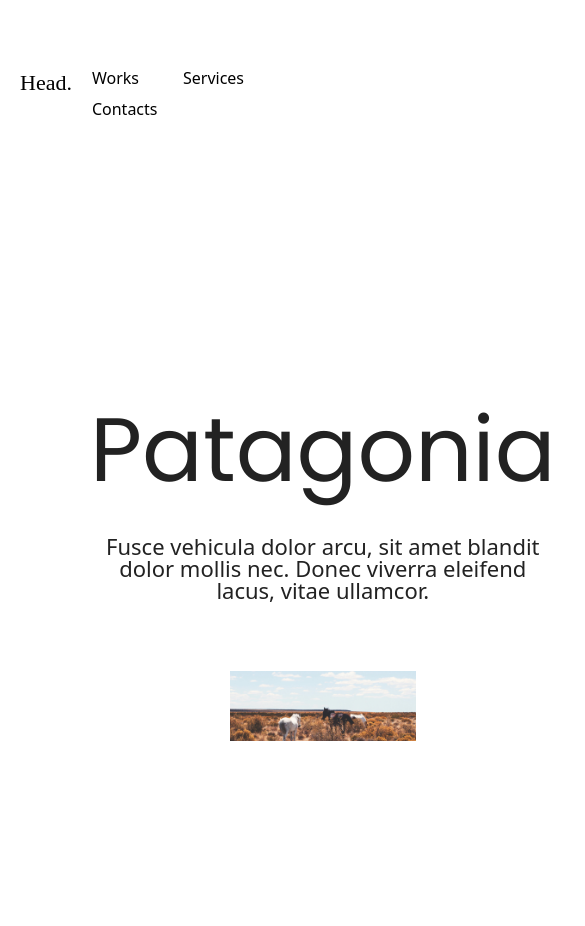
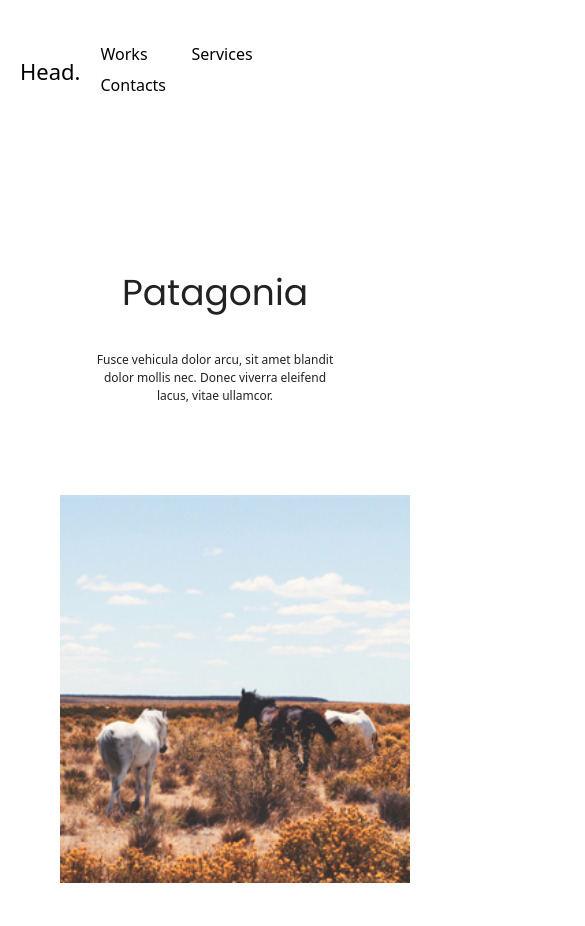
Before and after one commit to emeliethorin/responsive-designs, a plain HTML site: page index.html in a window 390 px wide. Shown: the whole page, 585 px wide, since content can reach past the window. Drawn offline with Linux system fonts and the light colour scheme; a web font is replaced by a local one.

Commit message:
added classes

```diff
--- a/index.html
+++ b/index.html
@@ -7,14 +7,14 @@
     <title>My responsive design</title>
     <link rel="stylesheet" href="styles/reset.css">
     <link rel="stylesheet" href="styles/styles.css">
-
     <link rel="preconnect" href="https://fonts.googleapis.com">
     <link rel="preconnect" href="https://fonts.gstatic.com" crossorigin>
     <link href="https://fonts.googleapis.com/css2?family=Aldrich&family=Poppins:ital,wght@0,100;0,200;0,300;0,400;0,500;0,600;0,700;0,800;0,900;1,100;1,200;1,300;1,400;1,500;1,600;1,700;1,800;1,900&family=Source+Sans+3:ital,wght@0,200..900;1,200..900&display=swap" rel="stylesheet">
+    <link rel="stylesheet" href="https://cdnjs.cloudflare.com/ajax/libs/font-awesome/4.7.0/css/font-awesome.min.css">
 </head>
 <body>
     <header>
-        <h3>Head.</h3>
+        <h3 class="logo">Head.</h3>
         <nav>
             <ul>
                 <li><a href="¤">Works</a></li>
@@ -26,10 +26,14 @@
     <main>
         <section class="first">
             <div class="card">
-                <h1>Patagonia</h1>
+                <h1 class="main__heading">Patagonia</h1>
                 <p>Fusce vehicula dolor arcu, sit amet blandit dolor mollis nec. Donec viverra eleifend lacus, vitae ullamcor.</p>
             </div>
-            <img src="images/horses_desktop.jpg" alt="Wild horses" class="img">
+            <picture class="img">
+                <source media="(max-width: 500px)" srcset="images/horses_mobile.png">
+                <source media="(max-width: 800px)" srcset="images/horses_tablet.jpg">
+                <img src="images/horses_desktop.jpg" alt="Wild horses" class="img">
+            </picture>
         </section>
     </main>
 </body>
--- a/styles/_header.scss
+++ b/styles/_header.scss
@@ -3,9 +3,10 @@
     justify-content: space-around;
     align-items: center;
     margin-top: 40px;
+    margin-bottom: 40px;
 }
 
-h3 {
+.logo {
     font-family: Aldrich;
     color:black;
     font-style: bold;
@@ -14,12 +15,11 @@
 
 nav {
     display: flex;
-    gap: 28px;
+    padding-right: 20px;
 }
 
 nav ul {
     float: right;
-    margin-top: 24px;
 }
 
 nav ul li {
--- a/styles/styles.scss
+++ b/styles/styles.scss
@@ -5,13 +5,12 @@
 }
 
 .first {
-    width: auto;
+    width: 100%;
     height: 100vh;
     display: flex;
     flex-direction: column;
     justify-content: center;
     align-items: center;
-    flex-wrap: wrap;
     margin-left: 20px;
     margin-right: 20px;
 }
@@ -30,7 +29,7 @@
     margin: 20px;
 }
 
-h1 {
+.main__heading {
     font-family: Poppins;
     font-size: 90px;
     padding: 20px;
@@ -38,24 +37,33 @@
 }
 
 .img {
-    width: 60%;
-    margin-top: 20px;
+    width: 100%;
+    max-width: 864px;
+    height: auto;
+    padding: 20px;
 }
 
+
 @media screen and (max-width: 800px) {
-    .adaptive-bg {
-        background-image: url(../images/horses_tablet.jpg);
+    .main__heading {
+        font-size: 72px;
+        margin-top: 20px;
+    }
+    .logo {
+        font-family: Baloo;
     }
 }
 
 @media screen and (max-width: 500px) {
-    .adaptive-bg {
-        background-image: url(../images/horses_mobile.png);
+    .main__heading {
+        font-size: 36px;
+    }
+    p {
+        font-size: 12px;
+        line-height: 18px;
+    }
+
+    .logo {
+        font-family: system-ui, -apple-system, BlinkMacSystemFont, 'Segoe UI', Roboto, Oxygen, Ubuntu, Cantarell, 'Open Sans', 'Helvetica Neue', sans-serif;
     }
 }
-
-@media screen and (min-width: 1000px) {
-    .adaptive-bg {
-        background-image: url(../images/horses_desktop.jpg);
-        }
-}
```
Also changed, not shown: styles/styles.css, 1 other file.
